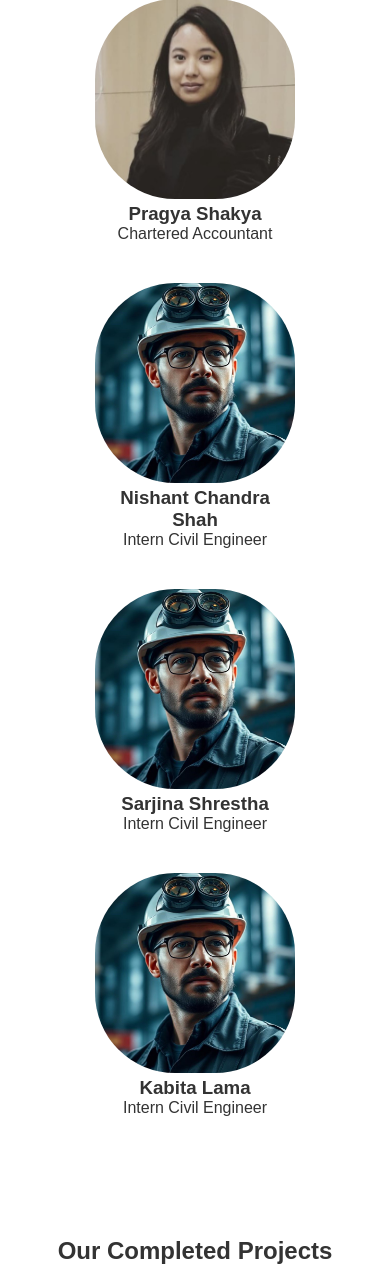
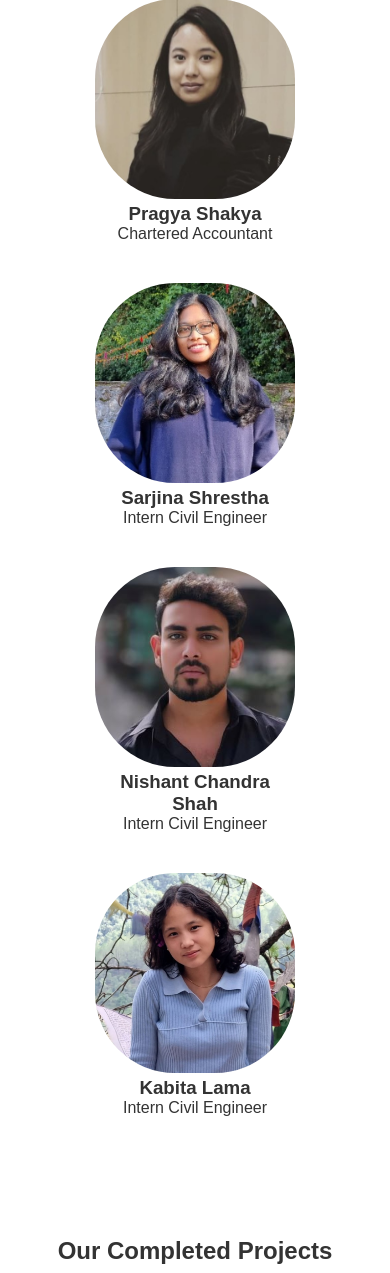
Before and after one commit to nish117/jeiws2025, a PHP site: page / in a window 390 px wide. Shown: the part 4801-6074 px from the top of the page. Run offline with PHP 8.4, Linux system fonts and the light colour scheme.

Commit message:
added teams member iumages

```diff
--- a/css/styles.css
+++ b/css/styles.css
@@ -523,7 +523,8 @@ h1 {
 
     .call-button {
         font-size: 14px;
-        padding: 8px 15px;
+        padding: 8px 12px;
+        margin-right: 6px;
     }
 
     .go-to-top {
@@ -532,3 +533,10 @@ h1 {
         padding: 8px 10px;
     }
 }
+/* Extra Small Screens (max-width: 480px) */
+@media (max-width: 315px) {
+    .call-button {
+        font-size: 14px;
+        padding: 8px 10px;
+    }
+}
--- a/index.html
+++ b/index.html
@@ -122,17 +122,17 @@
                 <p>Chartered Accountant</p>
             </div>
             <div class="team-member">
-                <img src="assets/team-member3.jpg" alt="Team Member 3">
+                <img src="assets/sarjina.jpg" alt="Team Member 3">
+                <h3>Sarjina Shrestha</h3>
+                <p>Intern Civil Engineer</p>
+            </div>
+            <div class="team-member">
+                <img src="assets/nischal.jpg" alt="Team Member 3">
                 <h3>Nishant Chandra Shah</h3>
                 <p>Intern Civil Engineer</p>
             </div>
             <div class="team-member">
-                <img src="assets/team-member3.jpg" alt="Team Member 3">
-                <h3>Sarjina Shrestha</h3>
-                <p>Intern Civil Engineer</p>
-            </div>
-            <div class="team-member">
-                <img src="assets/team-member3.jpg" alt="Team Member 3">
+                <img src="assets/kabita.jpg" alt="Team Member 3">
                 <h3>Kabita Lama</h3>
                 <p>Intern Civil Engineer</p>
             </div>
```
Also changed, not shown: assets/kabita.jpg (added), assets/nischal.jpg (added), assets/sarjina.jpg (added), assets/team-member2.jpg (deleted), assets/team-member3.jpg (deleted), assets/team-member5.jpg (deleted), assets/team-member6.jpg (deleted).
